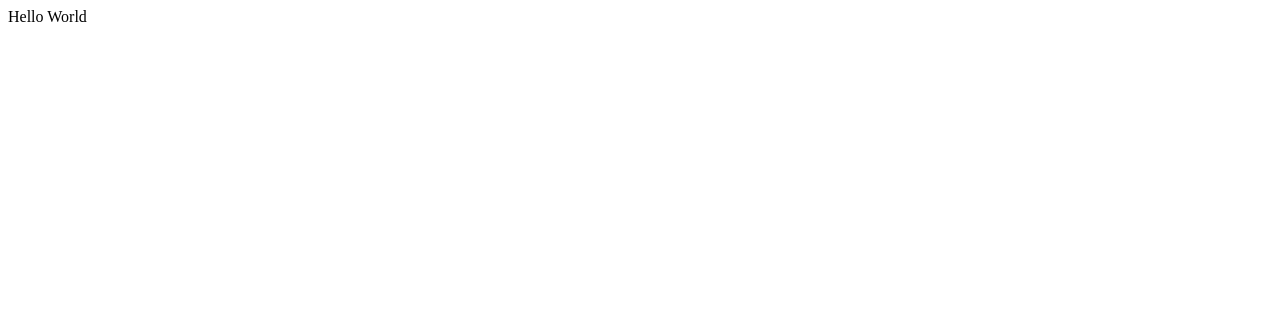
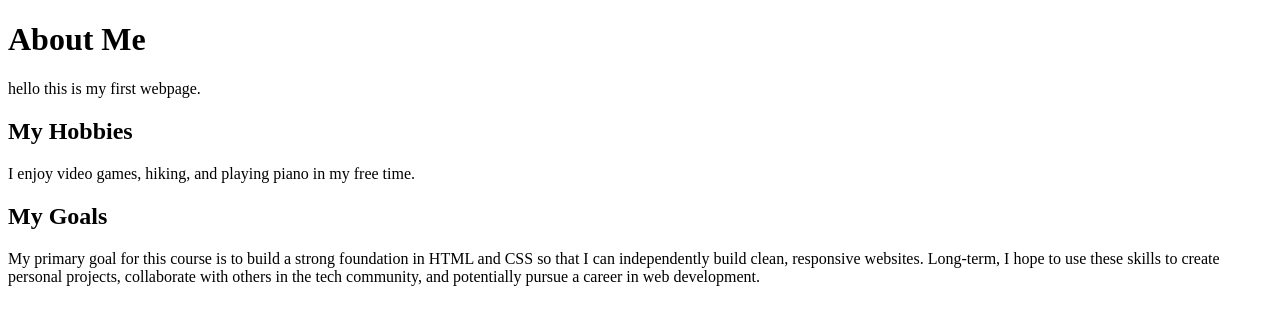
Before and after one commit to jacoblund-arch/webdev-course, a plain HTML site: page InClass/week1/index.html in a window 1280 px wide. Drawn offline with Linux system fonts and the light colour scheme.

Commit message:
finshed week 2

```diff
--- a/InClass/week1/index.html
+++ b/InClass/week1/index.html
@@ -1 +1,20 @@
-<p>Hello World</p>
+<!DOCTYPE html>
+<html lang="en">
+<head>
+    <meta charset="UTF-8">
+    <meta name="viewport" content="width=device-width, initial-scale=1.0">
+    <title>Personal Introduction | My Digital Room</title>
+</head>
+<body>
+
+    <h1>About Me</h1>
+    <p>hello this is my first webpage.</p>
+
+    <h2>My Hobbies</h2>
+    <p>I enjoy video games, hiking, and playing piano in my free time.</p>
+
+    <h2>My Goals</h2>
+    <p>My primary goal for this course is to build a strong foundation in HTML and CSS so that I can independently build clean, responsive websites. Long-term, I hope to use these skills to create personal projects, collaborate with others in the tech community, and potentially pursue a career in web development.</p>
+
+</body>
+</html>
```
Also changed, not shown: 2 other files.
